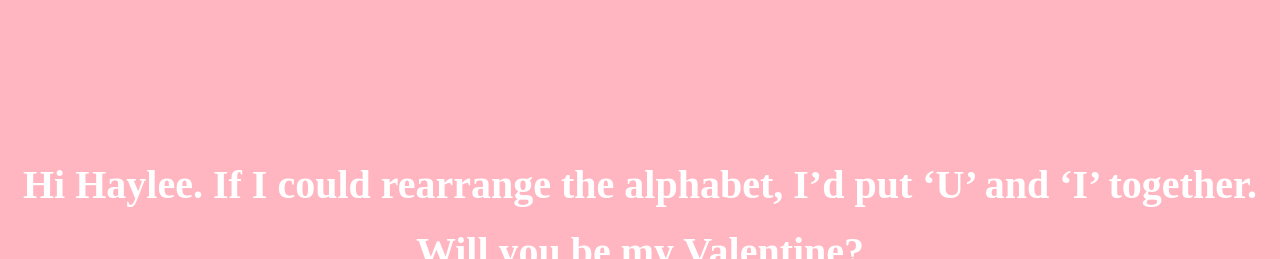
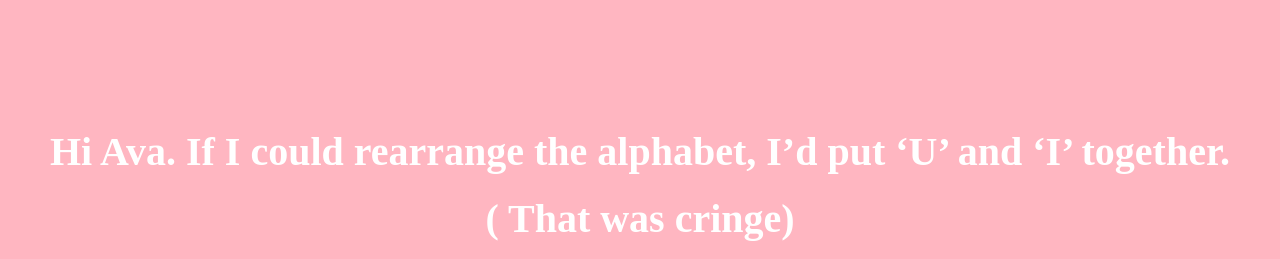
Before and after one commit to Intellys/Intellys.github.io, a plain HTML site: page index.html in a window 1280 px wide. Shown: the top 259 px of the page. Drawn offline with Linux system fonts and the light colour scheme.

Commit message:
Update index.html

```diff
--- a/index.html
+++ b/index.html
@@ -7,7 +7,8 @@
     <body>
         <div class="container">
             <div >
-                <h1 class = "header_text">Hi Haylee. If I could rearrange the alphabet, I’d put ‘U’ and ‘I’ together.</h1>
+                <h1 class = "header_text">Hi Ava. If I could rearrange the alphabet, I’d put ‘U’ and ‘I’ together.</h1>
+                <h1 class = "header_text">( That was cringe)</h1>
                 <h1 class = "header_text">Will you be my Valentine?</h1>
             </div>
             <div class="gif_container">
```
